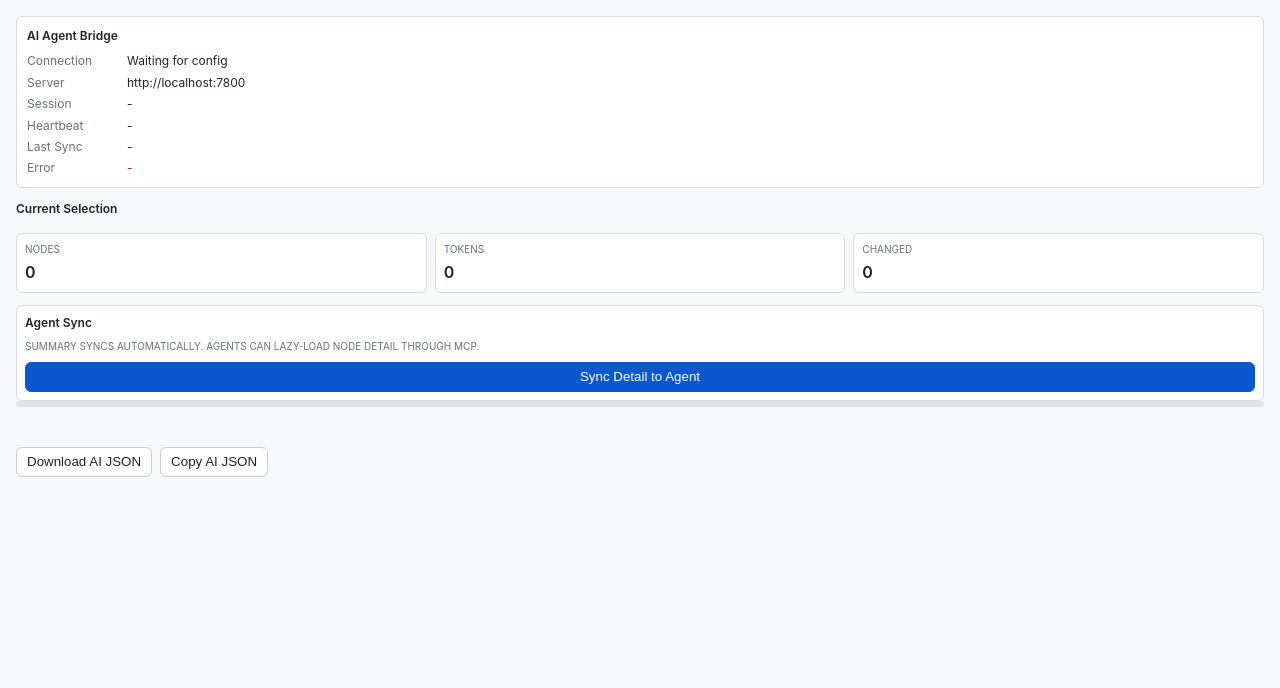
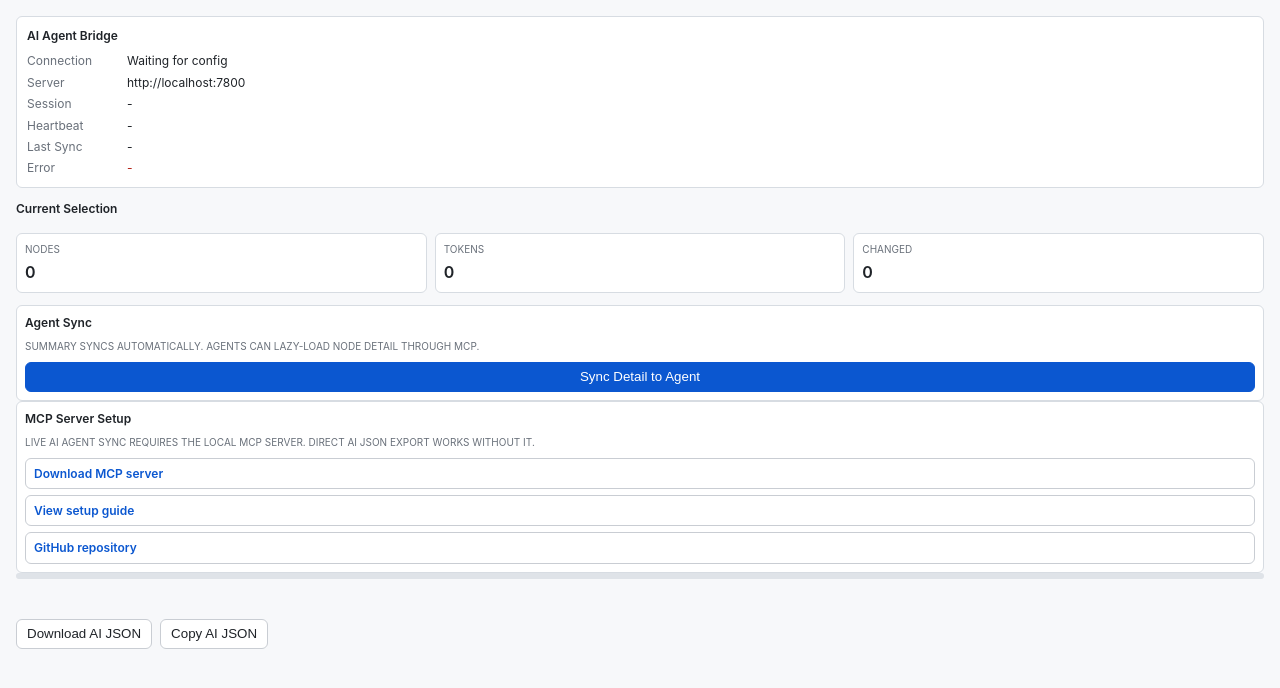
Before and after one commit to JacobDMorain/figma-ai-context-bridge, a website: page ui.html in a window 1280 px wide. Drawn offline with Linux system fonts and the light colour scheme.

Commit message:
Add MCP setup links to plugin panel

```diff
--- a/ui.html
+++ b/ui.html
@@ -55,6 +55,26 @@
         border-color: #0b57d0;
         background: #0b57d0;
         color: #ffffff;
+      }
+
+      .link-row {
+        display: grid;
+        grid-template-columns: 1fr;
+        gap: 6px;
+        margin-top: 8px;
+      }
+
+      .setup-link {
+        display: block;
+        min-height: 28px;
+        box-sizing: border-box;
+        border: 1px solid #c9cdd3;
+        border-radius: 6px;
+        background: #ffffff;
+        color: #0b57d0;
+        padding: 6px 8px;
+        text-decoration: none;
+        font-weight: 600;
       }
 
       .stats {
@@ -181,6 +201,15 @@
         <div class="section-title">Agent Sync</div>
         <div class="label">Summary syncs automatically. Agents can lazy-load node detail through MCP.</div>
         <button class="primary" id="sync-detail">Sync Detail to Agent</button>
+      </section>
+      <section id="mcp-setup" class="stat">
+        <div class="section-title">MCP Server Setup</div>
+        <div class="label">Live AI agent sync requires the local MCP server. Direct AI JSON export works without it.</div>
+        <div class="link-row">
+          <a class="setup-link" href="https://github.com/JacobDMorain/figma-ai-context-bridge/releases/latest" target="_blank" rel="noreferrer">Download MCP server</a>
+          <a class="setup-link" href="https://github.com/JacobDMorain/figma-ai-context-bridge#quick-start-mcp-bridge" target="_blank" rel="noreferrer">View setup guide</a>
+          <a class="setup-link" href="https://github.com/JacobDMorain/figma-ai-context-bridge" target="_blank" rel="noreferrer">GitHub repository</a>
+        </div>
       </section>
       <div class="bar"><span id="progress"></span></div>
       <p id="status"></p>
```
Also changed, not shown: test/compatibility.test.js (+7 -0 lines), README.md.
